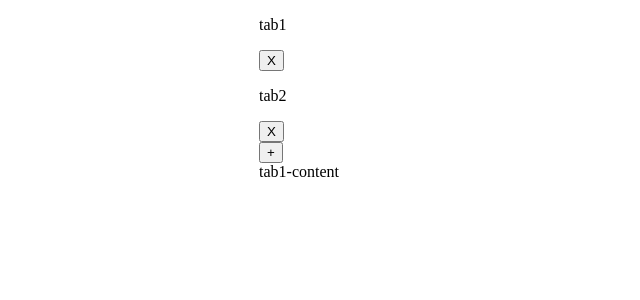
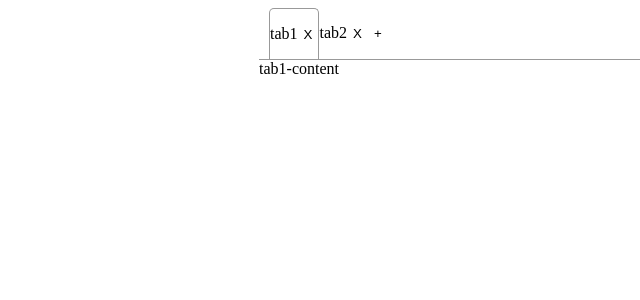
Before and after one commit to js990311/bp-note, a React (Vite) app: page /tabs in a window 1280 px wide. Shown: the top 300 px of the page, without its empty margins (5-645 px from the left). Built offline with nearby package versions, Linux system fonts and the light colour scheme.

Commit message:
style: tab-header

```diff
--- /dev/null
+++ b/src/components/global/tab/Tab.css
@@ -0,0 +1,25 @@
+.tab-header{
+    display: flex;
+    overflow-x: auto;
+    white-space: nowrap;
+    width: 100%;
+    border-bottom: 1px #999 solid;
+    padding: 0px 10px;
+}
+
+.tab-header button{
+    border: none;
+    background-color: transparent;
+}
+
+.tab-title{
+    display: flex;
+    overflow-x: auto;
+}
+
+.active-tab{
+    border-top: 1px #999 solid;
+    border-left: 1px #999 solid;
+    border-right: 1px #999 solid;
+    border-radius: 5px 5px 0px 0px;
+}
--- a/src/components/global/tab/Tab.jsx
+++ b/src/components/global/tab/Tab.jsx
@@ -1,6 +1,7 @@
 import { useEffect, useRef, useState } from 'react';
 import TabTitle from './TabTitle';
 import TabContent from './TabContent';
+import './Tab.css';
 
 const Tab = () => {
 
@@ -21,6 +22,7 @@ const Tab = () => {
     );
     console.log(tabInfo);
     const onDeleteTab = (index) => {
+        console.log('delete');
         setTabInfo((prev) => {
             let alterTabs = prev.tabs.filter((tab, idx) => idx !== index);
             let alterActiveTab = prev.activeTab === alterTabs.length ? prev.activeTab-1 : prev.activeTab;
@@ -29,7 +31,6 @@ const Tab = () => {
                 activeTab : alterActiveTab,
                 tabs : alterTabs,
             }
-            console.log('compare',alter, prev);
             return alter;
         });
     }
@@ -57,7 +58,7 @@ const Tab = () => {
     }
 
     return (
-        <div>
+        <div className='tab'>
             <div className="tab-header">
                 {
                     tabInfo.tabs.map((tab, idx)=>(
--- a/src/components/global/tab/TabTitle.jsx
+++ b/src/components/global/tab/TabTitle.jsx
@@ -2,10 +2,11 @@ const TabTitle = ({title, isActive, onActive, onDelete}) => {
 
     return (
         <div
-            className={"tab-header " + (isActive ? "active-tab" : "")}
-            onClick={onActive}
+            className={"tab-title " + (isActive ? "active-tab" : "")}
         >
-            <p>{title}</p>
+            <p
+                onClick={onActive}
+            >{title}</p>
             <button onClick={onDelete}>X</button>
         </div>
     );
```
